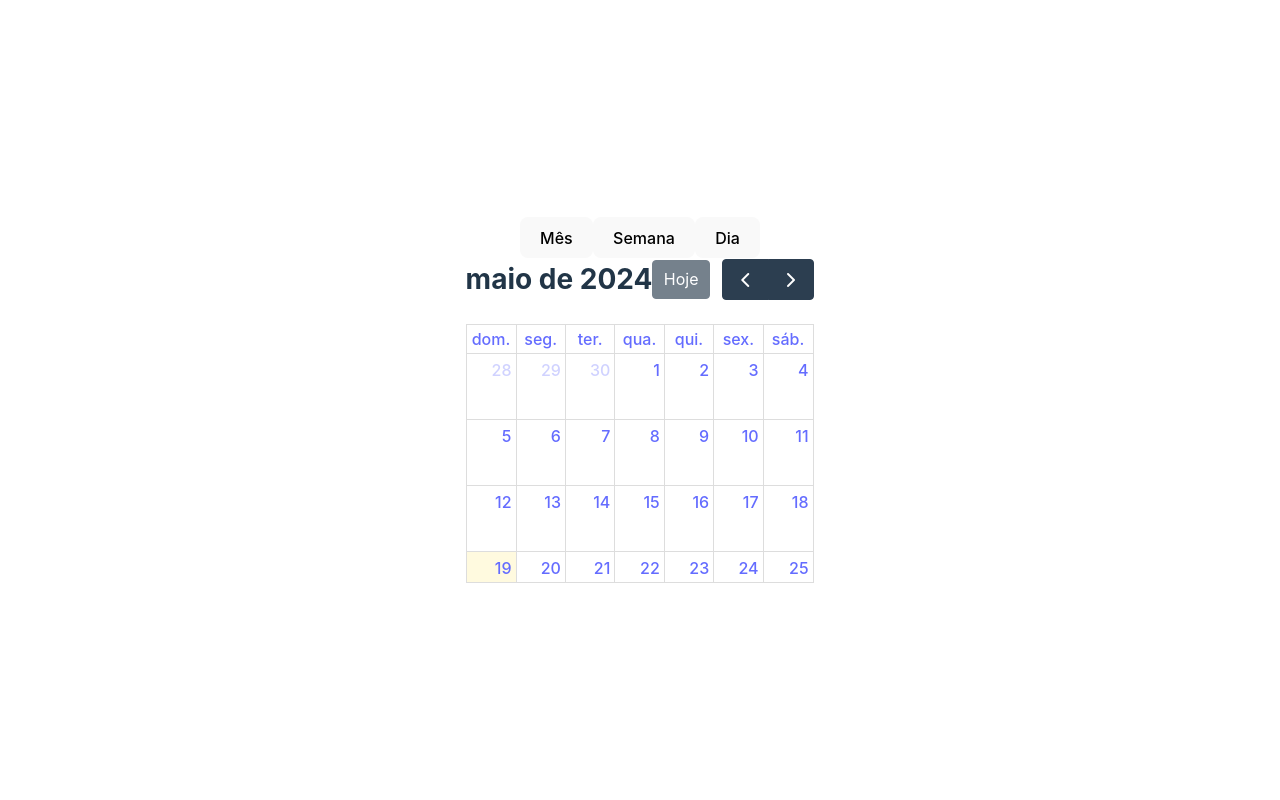
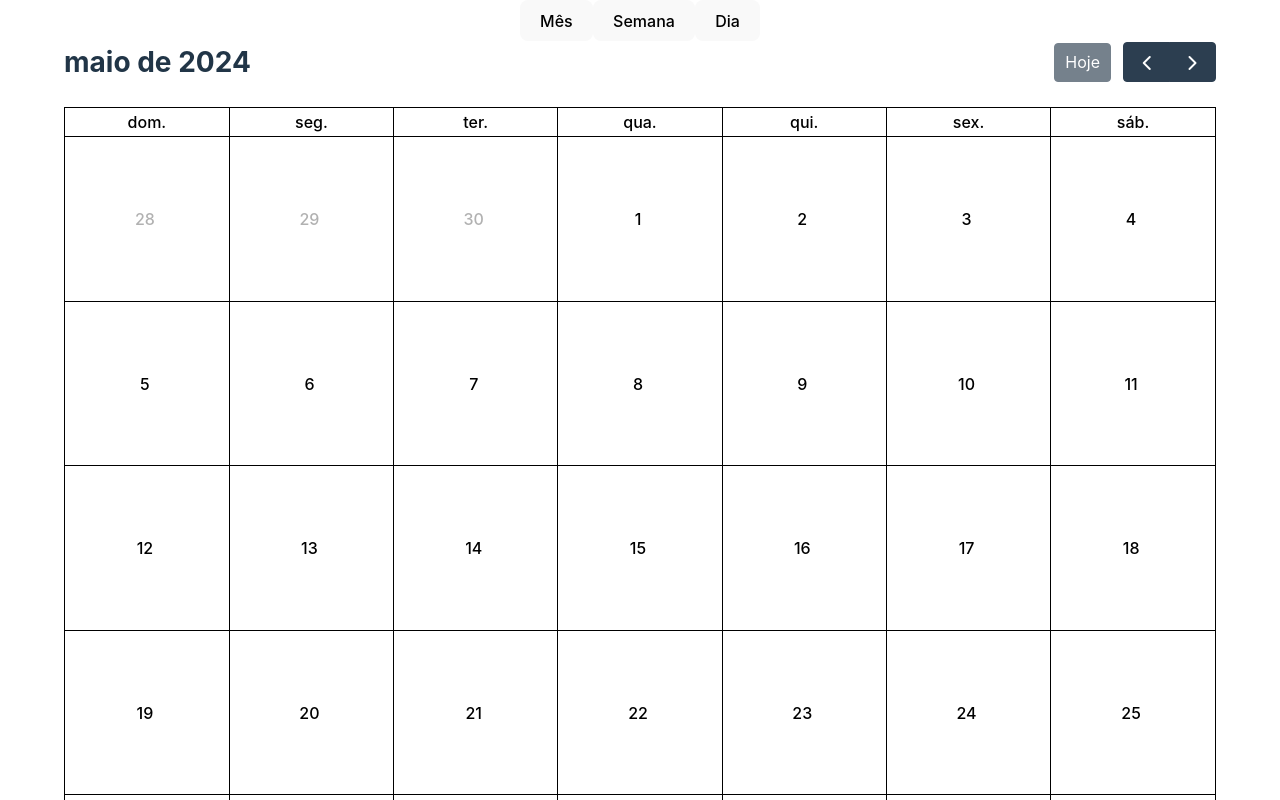
Before and after one commit to luizgustavojunqueira/grupo_06_PW-T02-2024-1, a React (Vite) app in the folder frontend/calendar/: page / in a window 1280 px wide. Shown: the top 800 px of the page. Built offline with nearby package versions, Linux system fonts and the light colour scheme.

Commit message:
Adiciona css para o Month component

```diff
--- a/frontend/calendar/src/App.css
+++ b/frontend/calendar/src/App.css
@@ -1,6 +1,4 @@
 #root {
-  max-width: 1280px;
   margin: 0 auto;
-  padding: 2rem;
   text-align: center;
 }
--- /dev/null
+++ b/frontend/calendar/src/assets/utils/css/geral.css
@@ -0,0 +1,3 @@
+.calendarContent {
+    width: 90vw;
+}
--- /dev/null
+++ b/frontend/calendar/src/assets/utils/css/month.css
@@ -0,0 +1,43 @@
+:root {
+    --fc-border-color: black;
+}
+
+.fc-col-header-cell-cushion {
+    color: black;
+    padding: 20px 4px;
+}
+
+.fc-col-header-cell { /*pra células do header do calendario*/
+    border-top: none;
+    border-left: none;
+    border-right: none;
+    width: 150px!important;
+    background-color: white;
+    height: 20px!important;
+}
+
+.fc-col-header-cell-cushion { /*pro texto do header do calendario*/
+    color: black;
+    padding: 20px 4px;
+}
+
+.fc-day { /*isso aqui é pra célula que contém cada número da data*/
+    width: 150px; /* Largura desejada */
+    height: 100px; /* Altura desejada */
+    background-color: white;
+
+}
+
+.fc-daygrid-day-frame { /*isso aqui é pra div que contém cada número, ela está contida em fc-day, não sei pq não criaram tudo como um*/
+    display: flex;
+    justify-content: center;
+    align-items: center;
+}
+
+.fc-daygrid-day-number{ /*isso aqui é pro número em si*/
+    color: black!important;
+}
+
+.fc-day-today { /* estiliza o dia atual */
+    background-color: white!important;
+}
--- a/frontend/calendar/src/components/Month.jsx
+++ b/frontend/calendar/src/components/Month.jsx
@@ -2,11 +2,13 @@ import FullCalendar from '@fullcalendar/react'
 import dayGridPlugin from '@fullcalendar/daygrid'
 import interactionPlugin from "@fullcalendar/interaction"
 import locale from '../assets/utils/javascript/locale';
+import '../assets/utils/css/geral.css'
+import '../assets/utils/css/month.css'
 
 export function MonthCalendar() {
 
   return (
-    <div>
+    <main className='calendarContent'>
       <FullCalendar
         plugins={[ dayGridPlugin, interactionPlugin ]}
         initialView='dayGridMonth'
@@ -14,6 +16,6 @@ export function MonthCalendar() {
         locales={[locale]}
         fixedWeekCount={false}
       />
-    </div>
+    </main>
   )
 }
```
